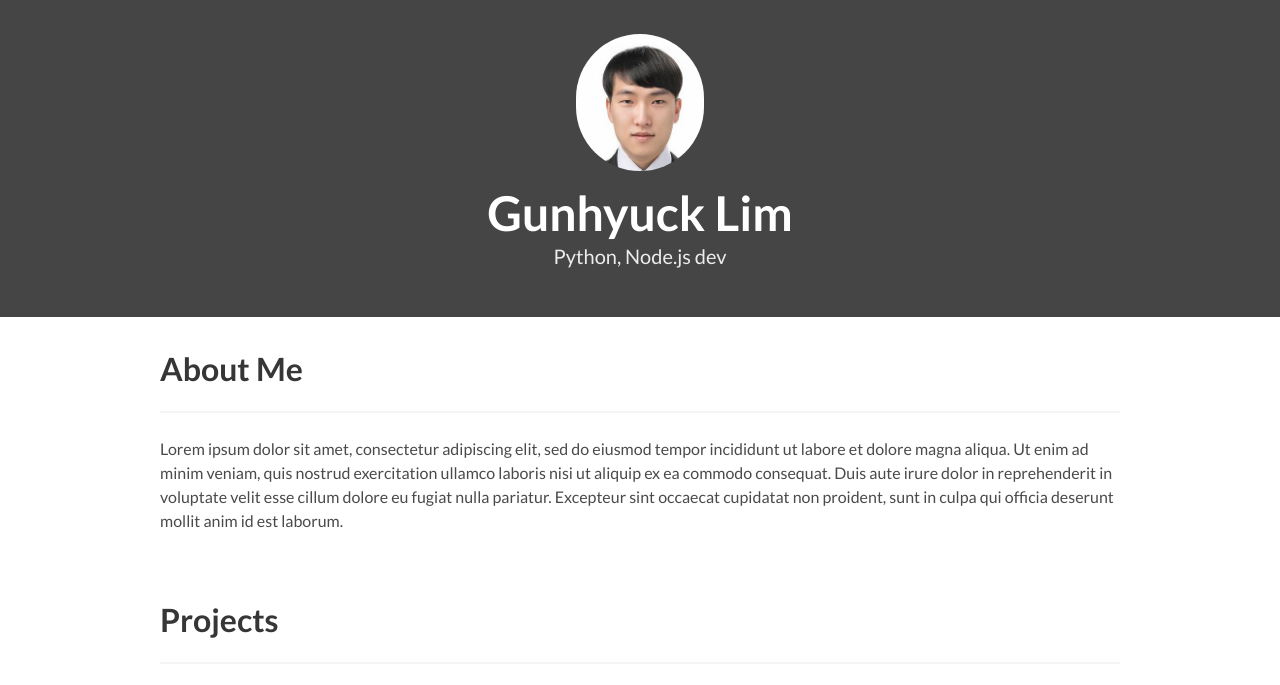
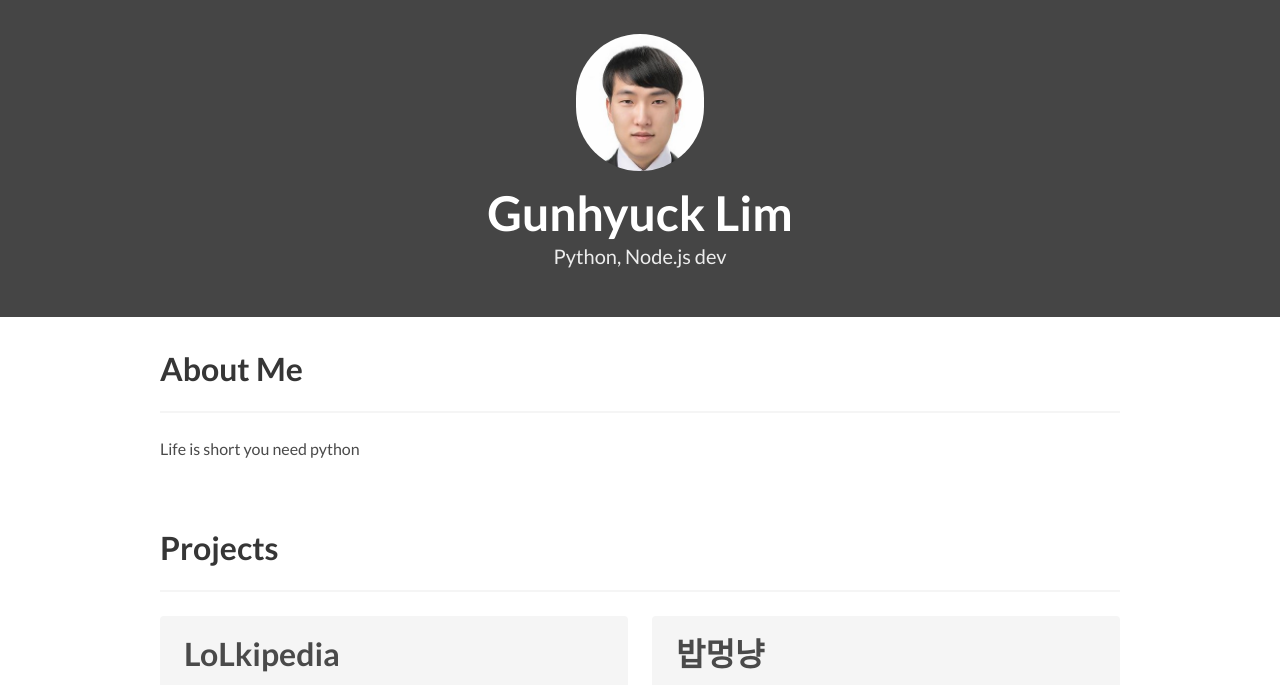
Before and after one commit to GH-Lim/GH-Lim.github.io, a plain HTML site: page index.html in a window 1280 px wide. Shown: the part 78-763 px from the top of the page. Drawn offline with Linux system fonts and the light colour scheme.

Commit message:
about me

```diff
--- a/index.html
+++ b/index.html
@@ -72,11 +72,7 @@
     <div class="container">
       <h1 class="title">About Me</h1>
       <hr />
-      <p>Lorem ipsum dolor sit amet, consectetur adipiscing elit, sed do eiusmod tempor incididunt ut labore et dolore
-        magna aliqua. Ut enim ad minim veniam, quis nostrud exercitation ullamco laboris nisi ut aliquip ex ea commodo
-        consequat. Duis aute irure dolor in reprehenderit in voluptate velit esse cillum dolore eu fugiat nulla
-        pariatur. Excepteur sint occaecat cupidatat non proident, sunt in culpa qui officia deserunt mollit anim id est
-        laborum.</p>
+      <p>Life is short you need python</p>
     </div>
   </section>
 <!--   <section class="section">
```
